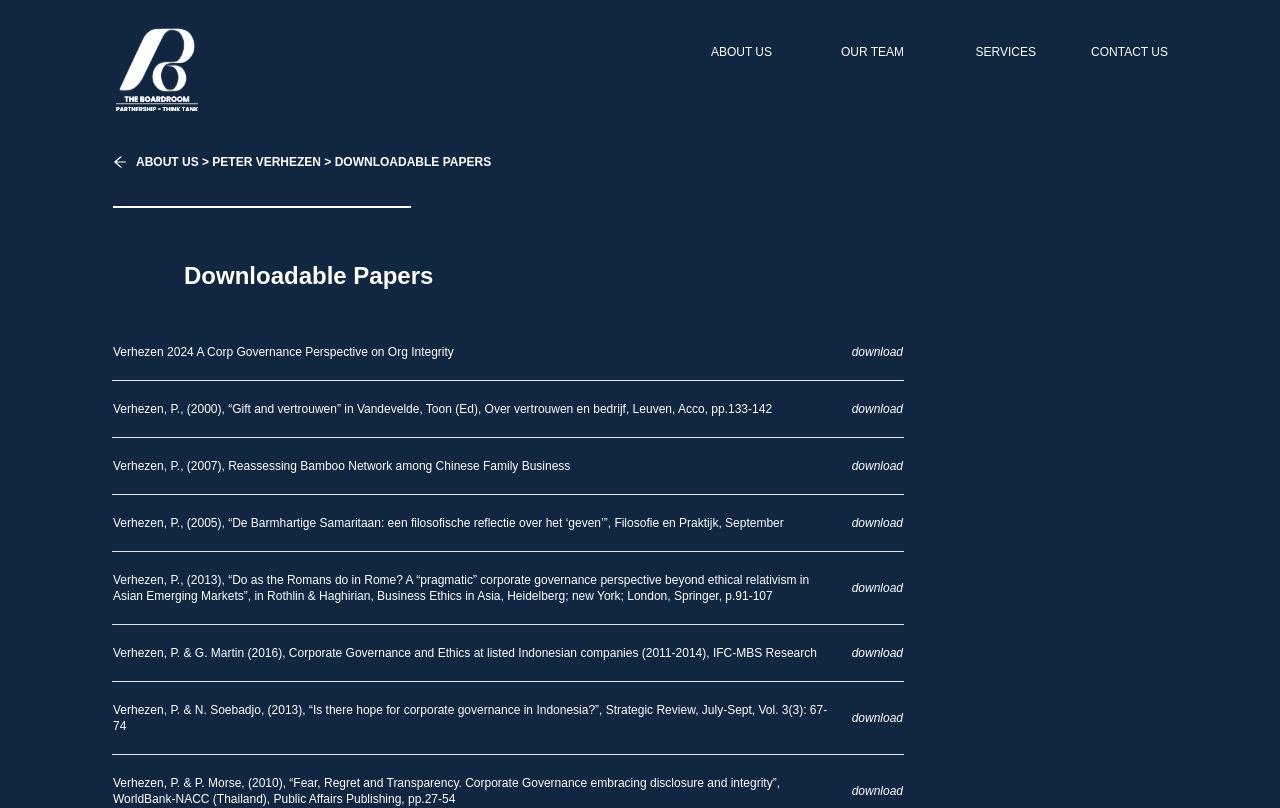
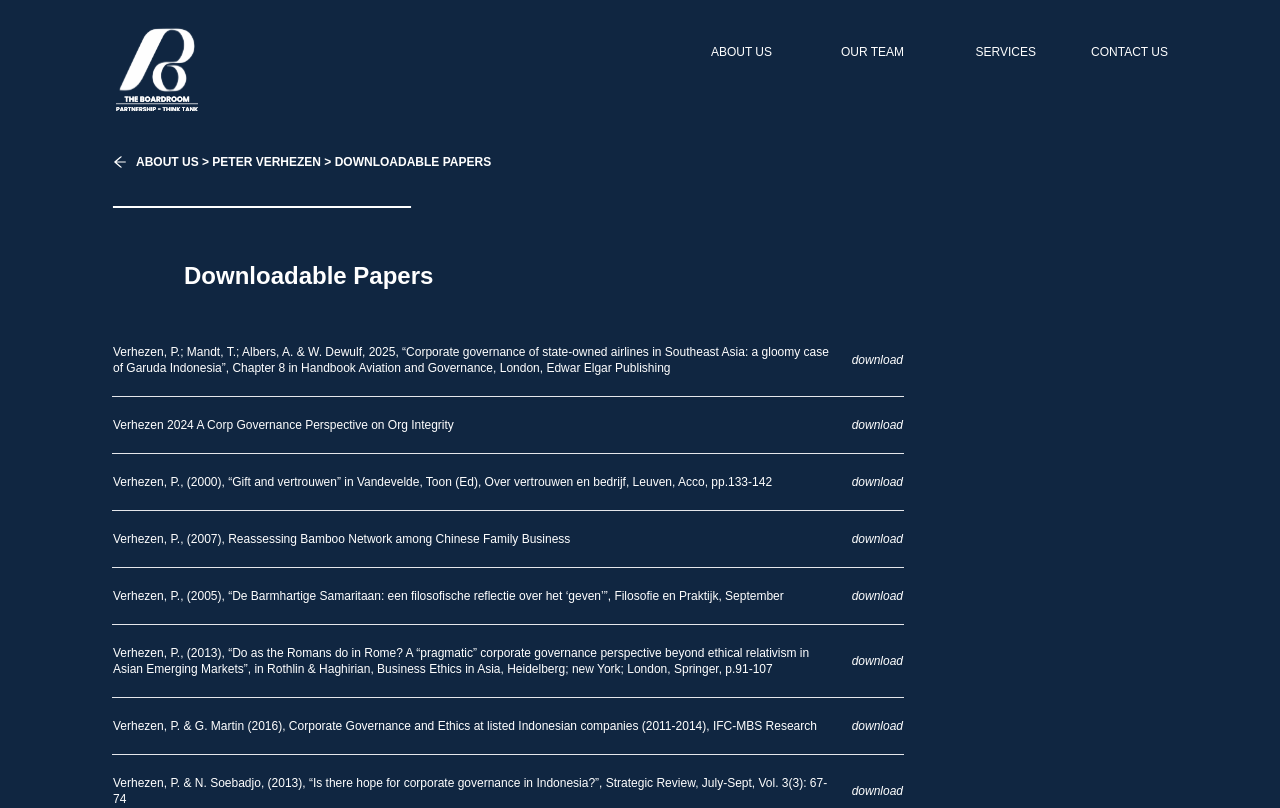
Before and after one commit to KelvinSukhiraja/boardroom, a Next.js app: page /our-team/peter/downloadables in a window 1280 px wide. Shown: the top 808 px of the page. Built offline with nearby package versions, Linux system fonts and the light colour scheme.

Commit message:
2025 minor fix

```diff
--- a/app/our-team/(sub)/peter/downloadables/page.jsx
+++ b/app/our-team/(sub)/peter/downloadables/page.jsx
@@ -114,9 +114,27 @@ const Downloadable = () => {
               className="mb-20"
             >
               <tbody className="table md:w-3/4 ">
-              <tr>
+                <tr>
                   <td className="border-b py-5 pr-5 text-xs">
-                  Verhezen 2024 A Corp Governance Perspective on Org Integrity
+                    Verhezen, P.; Mandt, T.; Albers, A. & W. Dewulf, 2025,
+                    “Corporate governance of state-owned airlines in Southeast
+                    Asia: a gloomy case of Garuda Indonesia”, Chapter 8 in
+                    Handbook Aviation and Governance, London, Edwar Elgar
+                    Publishing
+                  </td>
+                  <td className="border-b text-xs ">
+                    <Link
+                      href="/papers/Full-chapter-from-book---9781803926988-chapter8.pdf"
+                      target="_blank"
+                      className=" hover:underline italic"
+                    >
+                      download
+                    </Link>
+                  </td>
+                </tr>
+                <tr>
+                  <td className="border-b py-5 pr-5 text-xs">
+                    Verhezen 2024 A Corp Governance Perspective on Org Integrity
                   </td>
                   <td className="border-b text-xs ">
                     <Link
```
